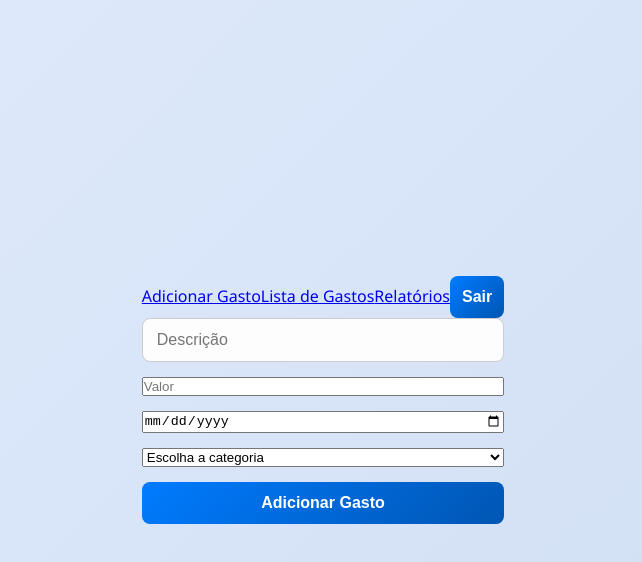
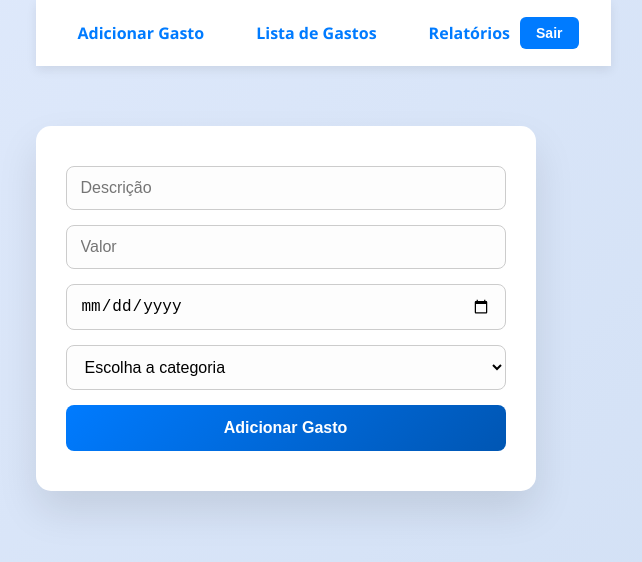
Before and after one commit to joycejsm/aplicacao-financeira, a React (Vite) app in the folder front/: page / in a window 1280 px wide. Shown: the top 562 px of the page, without its empty margins (317-959 px from the left). Built offline with nearby package versions, Linux system fonts and the light colour scheme; no server answers; sample sign-in values are in the browser's storage.

Commit message:
Deixou de duplicar na lista

```diff
--- a/front/src/components/AdicionarGasto.jsx
+++ b/front/src/components/AdicionarGasto.jsx
@@ -10,15 +10,13 @@ const AdicionarGasto = () => {
   const handleSubmit = async (e) => {
     e.preventDefault();
     try {
-      // 🚀 Faz a requisição POST para a API
-      const response = await api.post("/gastos", {
+      await adicionarGasto({
         descricao,
         valor: Number(valor),
         categoria,
         data,
       });
-      // Atualiza o contexto com o novo gasto
-      adicionarGasto(response.data);
+
       // Limpa os campos
       setDescricao("");
       setValor("");
@@ -28,6 +26,7 @@ const AdicionarGasto = () => {
       console.error("Erro ao adicionar gasto:", error);
     }
   };
+
   return (
     <form onSubmit={handleSubmit}>
       <input type="text" placeholder="Descrição" value={descricao} onChange={(e) => setDescricao(e.target.value)} required />
@@ -35,6 +34,7 @@ const AdicionarGasto = () => {
       <input type="date" value={data} onChange={(e) => setData(e.target.value)} required />
       <select value={categoria} onChange={(e) => setCategoria(e.target.value)} required>
         <option value="">Escolha a categoria</option>
+        <option value="Custos Fixos">Custos Fixo</option>
         <option value="Alimentação">Alimentação</option>
         <option value="Transporte">Transporte</option>
         <option value="Lazer">Lazer</option>
--- a/front/src/components/App.jsx
+++ b/front/src/components/App.jsx
@@ -9,7 +9,7 @@ import "./styles.css";
 import { useAuth } from "../AuthContext.jsx";
 
 const App = () => {
-  const{user, logout} = useAuth(); // Estado de autenticação
+  const { user, logout } = useAuth(); // Estado de autenticação
 
   return (
     <Router>
@@ -21,11 +21,15 @@ const App = () => {
         </Routes>
       ) : (
         <>
-          <nav>
-            <Link to="/">Adicionar Gasto</Link>
-            <Link to="/lista">Lista de Gastos</Link>
-            <Link to="/relatorios">Relatórios</Link>
-            <button onClick={logout}>Sair</button>
+          <nav className="navbar">
+            <div className="navbar-container">
+              <div className="navbar-links">
+                <Link to="/">Adicionar Gasto</Link>
+                <Link to="/lista">Lista de Gastos</Link>
+                <Link to="/relatorios">Relatórios</Link>
+              </div>
+              <button onClick={logout}>Sair</button>
+            </div>
           </nav>
           <div className="container">
             <Routes>
--- a/front/src/components/GastosContext.jsx
+++ b/front/src/components/GastosContext.jsx
@@ -1,30 +1,28 @@
 import { createContext, useState, useEffect } from "react";
-import api from "../api"; // Importa a API configurada
+import api from "../api";
 
 export const GastosContext = createContext();
 
 export const GastosProvider = ({ children }) => {
   const [gastos, setGastos] = useState([]);
 
-  // 🔹 Carregar os gastos do backend ao iniciar
-  useEffect(() => {
   const fetchGastos = async () => {
     try {
-        const response = await api.get("/gastos"); // Chama a API
-        setGastos(response.data); // Atualiza o estado
+      const response = await api.get("/gastos");
+      setGastos(response.data);
     } catch (error) {
       console.error("Erro ao buscar gastos:", error);
     }
   };
 
-    fetchGastos();
+  useEffect(() => {
+    fetchGastos(); // ✅ só uma vez ao iniciar
   }, []);
 
-  // 🔹 Função para adicionar gasto no backend
   const adicionarGasto = async (novoGasto) => {
     try {
-      const response = await api.post("/gastos", novoGasto);
-      setGastos((prevGastos) => [...prevGastos, response.data]);
+      await api.post("/gastos", novoGasto); // ❌ não usa setGastos aqui
+      await fetchGastos(); // ✅ sempre atualiza a lista real do banco
     } catch (error) {
       console.error("Erro ao adicionar gasto:", error);
     }
--- a/front/src/components/GraficoGastos.jsx
+++ b/front/src/components/GraficoGastos.jsx
@@ -14,35 +14,36 @@ ChartJS.register(BarElement, CategoryScale, LinearScale, Tooltip, Legend);
 
 const GraficoGastos = () => {
   const { gastos } = useContext(GastosContext);
-  const [categoriaSelecionada, setCategoriaSelecionada] = useState("todas");
 
-  // 🔹 Categorias únicas
-  const categorias = ["todas", ...new Set(gastos.map((g) => g.categoria))];
+  const categorias = [...new Set(gastos.map((g) => g.categoria))];
+  const [categoriasSelecionadas, setCategoriasSelecionadas] = useState(categorias);
 
-  // 🔹 Filtra os gastos pela categoria
-  const gastosFiltrados =
-    categoriaSelecionada === "todas"
-      ? gastos
-      : gastos.filter((g) => g.categoria === categoriaSelecionada);
+  // ✅ Lidar com seleção/desseleção de categoria
+  const toggleCategoria = (categoria) => {
+    if (categoriasSelecionadas.includes(categoria)) {
+      setCategoriasSelecionadas(categoriasSelecionadas.filter((c) => c !== categoria));
+    } else {
+      setCategoriasSelecionadas([...categoriasSelecionadas, categoria]);
+    }
+  };
 
-  // 🔹 Agrupa os valores por categoria (inclusive para o modo "todas")
-  const categoriasParaExibir = [...new Set(gastosFiltrados.map((g) => g.categoria))];
-  const valoresPorCategoria = categoriasParaExibir.map((categoria) =>
-    gastosFiltrados
+  // ✅ Filtrar categorias visíveis
+  const categoriasFiltradas = categorias.filter((c) => categoriasSelecionadas.includes(c));
+
+  // ✅ Calcular os valores apenas das categorias selecionadas
+  const valoresPorCategoria = categoriasFiltradas.map((categoria) =>
+    gastos
       .filter((g) => g.categoria === categoria)
       .reduce((total, gasto) => total + gasto.valor, 0)
   );
 
   const data = {
-    labels: categoriasParaExibir,
+    labels: categoriasFiltradas,
     datasets: [
       {
-        label:
-          categoriaSelecionada === "todas"
-            ? "Gastos por Categoria"
-            : `Gastos - ${categoriaSelecionada}`,
+        label: "Gastos por Categoria",
         data: valoresPorCategoria,
-        backgroundColor: "#36A2EB",
+        backgroundColor: ["#FF6384", "#36A2EB", "#FFCE56", "#4BC0C0","#646cff"]
       },
     ],
   };
@@ -51,20 +52,21 @@ const GraficoGastos = () => {
     <div>
       <h2>Gráfico de Gastos</h2>
 
-      {/* 🔹 Dropdown de categorias */}
-      <select
-        value={categoriaSelecionada}
-        onChange={(e) => setCategoriaSelecionada(e.target.value)}
-        style={{ marginBottom: "1rem" }}
-      >
-        {categorias.map((cat) => (
-          <option key={cat} value={cat}>
-            {cat.charAt(0).toUpperCase() + cat.slice(1)}
-          </option>
+      {/* ✅ Checkboxes para controle */}
+      <div style={{ marginBottom: "1rem" }}>
+        {categorias.map((categoria) => (
+          <label key={categoria} style={{ marginRight: "1rem" }}>
+            <input
+              type="checkbox"
+              checked={categoriasSelecionadas.includes(categoria)}
+              onChange={() => toggleCategoria(categoria)}
+            />
+            {categoria}
+          </label>
         ))}
-      </select>
+      </div>
 
-      {/* 🔹 Gráfico */}
+      {/* ✅ Gráfico com categorias filtradas */}
       <Bar data={data} />
     </div>
   );
--- a/front/src/components/ListaGastos.jsx
+++ b/front/src/components/ListaGastos.jsx
@@ -10,7 +10,7 @@ const ListaGastos = () => {
       <ul>
         {gastos.length > 0 ? (
           gastos.map((gasto, index) => (
-            <li key={index}>
+            <li key={gasto.id}>
               {gasto.descricao} - R$ {gasto.valor.toFixed(2)} ({gasto.categoria}) em {gasto.data}
             </li>
           ))
--- a/front/src/components/styles.css
+++ b/front/src/components/styles.css
@@ -7,34 +7,95 @@
 
 /* Estilo global */
 body {
-  margin: 0;
-  padding: 0;
   font-family: 'Segoe UI', Tahoma, Geneva, Verdana, sans-serif;
   background: linear-gradient(135deg, #e0eafc, #cfdef3);
   min-height: 100vh;
   display: flex;
-  justify-content: center;
+  flex-direction: column;
   align-items: center;
-  padding: 20px;
-  background: linear-gradient(135deg, #e0eafc, #cfdef3);
 }
 
-/* Container do formulário */
-.auth-container {
+/* Container das páginas (como AdicionarGasto) */
+.container {
   background-color: #ffffff;
   padding: 40px 30px;
   border-radius: 15px;
-  max-width: 400px;
-  width: 130%;
+  max-width: 500px;
+  width: 90%;
+  margin-top: 60px;
   box-shadow: 0 20px 40px rgba(0, 0, 0, 0.1);
   transition: transform 0.3s ease;
 }
 
-.auth-container:hover {
-  transform: translateY(-3px);
+.container:hover {
+  transform: translateY(-2px);
 }
 
+/* NAVBAR BONITA E CENTRALIZADA */
+.navbar {
+  width: 100%;
+  background-color: #fff;
+  box-shadow: 0 4px 10px rgba(0, 0, 0, 0.08);
+  position: sticky;
+  top: 0;
+  z-index: 1000;
+  padding: 1rem 0;
+  display: flex;
+  justify-content: center;
+}
+
+.navbar-container {
+  width: 100%;
+  max-width: 1000px;
+  display: flex;
+  justify-content: space-between;
+  align-items: center;
+  padding: 0 2rem;
+  flex-wrap: wrap;
+}
+
+.navbar-links {
+  display: flex;
+  gap: 2rem;
+  flex-wrap: wrap;
+  justify-content: center;
+}
+
+.navbar-links a {
+  text-decoration: none;
+  color: #007bff;
+  font-weight: 600;
+  font-size: 16px;
+  padding: 6px 10px;
+  border-radius: 6px;
+  transition: background 0.2s ease, color 0.2s ease;
+}
+
+.navbar-links a:hover {
+  background-color: #e6f0ff;
+  color: #0056b3;
+}
+
+.navbar-container button {
+  background-color: #007bff;
+  color: white;
+  border: none;
+  padding: 8px 16px;
+  border-radius: 6px;
+  cursor: pointer;
+  font-weight: 600;
+  font-size: 14px;
+  transition: background 0.2s ease, transform 0.2s ease;
+}
+
+.navbar-container button:hover {
+  background-color: #0056b3;
+  transform: scale(1.03);
+}
+
+
 /* Título */
+.container h2,
 .auth-container h2 {
   text-align: center;
   margin-bottom: 25px;
@@ -49,18 +110,13 @@ form {
   gap: 15px;
 }
 
-/* Rótulo e input */
-label {
-  font-size: 15px;
-  color: #333;
-  display: flex;
-  flex-direction: column;
-  font-weight: 500;
-}
-
+/* Inputs e selects */
 input[type="text"],
 input[type="email"],
-input[type="password"] {
+input[type="password"],
+input[type="number"],
+input[type="date"],
+select {
   padding: 12px 14px;
   font-size: 16px;
   border: 1px solid #ccc;
@@ -69,15 +125,16 @@ input[type="password"] {
   background-color: #fdfdfd;
 }
 
-input:focus {
+input:focus,
+select:focus {
   border-color: #007bff;
   box-shadow: 0 0 0 3px rgba(0, 123, 255, 0.2);
   outline: none;
 }
 
-/* Botão */
-button {
-  padding: 12px;
+/* Botão de submit */
+button[type="submit"] {
+  padding: 14px;
   font-size: 16px;
   background: linear-gradient(135deg, #007bff, #0056b3);
   color: #fff;
@@ -88,14 +145,9 @@ button {
   transition: background 0.3s ease, transform 0.2s ease;
 }
 
-button:hover {
+button[type="submit"]:hover {
   background: linear-gradient(135deg, #0056b3, #003f88);
-  transform: scale(1.01);
-}
-
-button:disabled {
-  opacity: 0.6;
-  cursor: not-allowed;
+  transform: scale(1.02);
 }
 
 /* Link de login */
@@ -129,8 +181,19 @@ p a:hover {
 }
 
 /* Responsivo */
-@media (max-width: 480px) {
-  .auth-container {
-    padding: 30px 20px;
+@media (max-width: 600px) {
+  .navbar-container {
+    flex-direction: column;
+    gap: 1rem;
+    padding: 1rem;
+  }
+
+  .navbar-links {
+    justify-content: center;
+  }
+
+  .navbar-container button {
+    width: 100%;
+    text-align: center;
   }
 }
```
Lines whose indentation alone changed are shown as unchanged.
